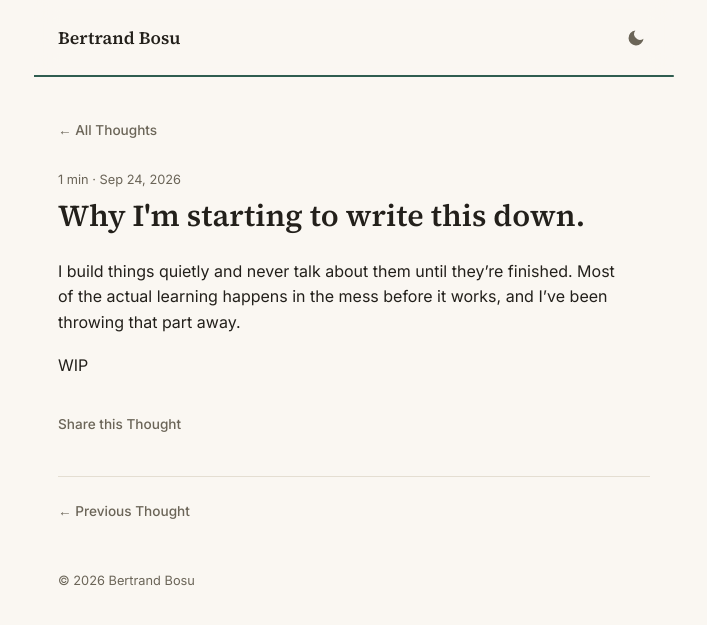
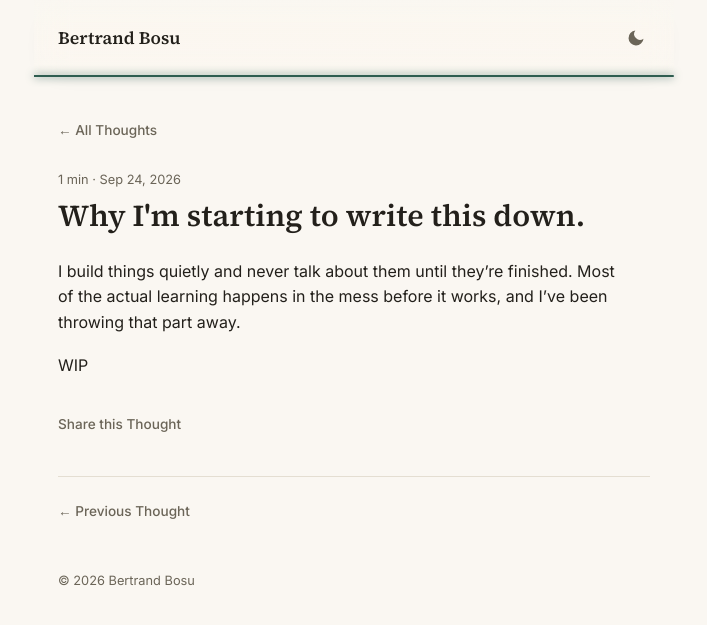
Before and after one commit to Bertqrt/bertrandbosu-blog1, a Jekyll site: the page built from _posts/2026-09-24-why-im-starting-to-write-this-down.md, in a window 1280 px wide. Shown: the top 625 px of the page, without its empty margins (286-993 px from the left). Built offline with Jekyll 4.4.1, drawn with Linux system fonts in a browser that asks for light colours; comment, search, counter and statistics services are not loaded.

Commit message:
Add liquid glass to the header and back-to-top button
Glass only on the two elements that float over content: stronger blur
with saturation, a light rim along the header edge, a soft glow on the
reading progress bar, and a glass back-to-top bubble with a specular
shine. Falls back to solid backgrounds where backdrop-filter is missing.

Co-Authored-By: Claude Opus 5.5 <noreply@anthropic.com>
Claude-Session: https://claude.ai/code/session_01BiMSynChDcLAHbsxCM5TBt

```diff
--- a/assets/css/style.css
+++ b/assets/css/style.css
@@ -10,7 +10,11 @@ a, button {
   --ink-soft: #6b6558;
   --accent: #2f5d50;
   --line: #e4ded2;
-  --header-bg: rgba(250, 247, 242, 0.72);
+  --header-bg: rgba(250, 247, 242, 0.6);
+  --glass-tint: rgba(250, 247, 242, 0.45);
+  --glass-rim: rgba(255, 255, 255, 0.8);
+  --glass-edge: rgba(35, 32, 27, 0.1);
+  --glass-shadow: rgba(35, 32, 27, 0.12);
   --code-bg: #f2ede4;
   --code-string: #9a5b2e;
 }
@@ -21,7 +25,11 @@ a, button {
   --ink-soft: #a89f8f;
   --accent: #5fae97;
   --line: #34302a;
-  --header-bg: rgba(27, 24, 21, 0.72);
+  --header-bg: rgba(27, 24, 21, 0.58);
+  --glass-tint: rgba(42, 38, 33, 0.45);
+  --glass-rim: rgba(255, 255, 255, 0.12);
+  --glass-edge: rgba(255, 255, 255, 0.08);
+  --glass-shadow: rgba(0, 0, 0, 0.4);
   --code-bg: #24201c;
   --code-string: #d9a066;
 }
@@ -51,10 +59,15 @@ a { color: inherit; text-decoration: none; }
   justify-content: space-between;
   margin: 0 -1.5rem 2.5rem;
   padding: 1.5rem;
-  background: var(--header-bg);
-  backdrop-filter: blur(12px);
-  -webkit-backdrop-filter: blur(12px);
-  border-bottom: 1px solid var(--line);
+  /* Liquid glass: blur + saturation so scrolled text tints through,
+     a bright rim just above the edge, and a soft lift off the page. */
+  background: linear-gradient(to bottom, var(--header-bg), var(--glass-tint));
+  backdrop-filter: blur(16px) saturate(180%);
+  -webkit-backdrop-filter: blur(16px) saturate(180%);
+  border-bottom: 1px solid var(--glass-edge);
+  box-shadow:
+    inset 0 -1px 0 var(--glass-rim),
+    0 8px 24px -16px var(--glass-shadow);
 }
 
 .home-link {
@@ -115,6 +128,7 @@ a { color: inherit; text-decoration: none; }
   height: 100%;
   background: var(--accent);
   border-radius: 0 2px 2px 0;
+  box-shadow: 0 0 8px var(--accent);
   transform: scaleX(0);
   transform-origin: 0 50%;
   transition: transform 0.1s linear;
@@ -412,9 +426,16 @@ a { color: inherit; text-decoration: none; }
   width: 44px;
   height: 44px;
   border-radius: 50%;
-  background: var(--accent);
-  color: var(--paper);
-  border: none;
+  background: var(--glass-tint);
+  backdrop-filter: blur(12px) saturate(180%);
+  -webkit-backdrop-filter: blur(12px) saturate(180%);
+  color: var(--accent);
+  border: 1px solid var(--glass-edge);
+  box-shadow:
+    inset 0 1px 1px var(--glass-rim),
+    inset 0 -1px 2px var(--glass-edge),
+    0 6px 16px var(--glass-shadow),
+    0 1px 3px var(--glass-shadow);
   display: flex;
   align-items: center;
   justify-content: center;
@@ -424,6 +445,18 @@ a { color: inherit; text-decoration: none; }
   transform: translateY(8px);
   transition: opacity 0.2s ease, transform 0.2s ease;
   z-index: 30;
+  overflow: hidden;
+}
+
+/* Specular shine across the top of the bubble */
+.back-to-top::before {
+  content: "";
+  position: absolute;
+  inset: 0;
+  border-radius: inherit;
+  background: radial-gradient(120% 70% at 30% 0%, var(--glass-rim), transparent 55%);
+  opacity: 0.7;
+  pointer-events: none;
 }
 
 .back-to-top.visible {
@@ -432,15 +465,21 @@ a { color: inherit; text-decoration: none; }
   transform: translateY(0);
 }
 
-.back-to-top:hover,
-.back-to-top:focus-visible { opacity: 0.85; }
+.back-to-top.visible:hover,
+.back-to-top.visible:focus-visible { transform: translateY(0) scale(1.06); }
 
 .back-to-top:focus-visible {
   outline: 2px solid var(--ink);
   outline-offset: 3px;
 }
 
-.back-to-top svg { width: 20px; height: 20px; }
+.back-to-top svg { width: 20px; height: 20px; position: relative; }
+
+/* Browsers without backdrop-filter get solid versions instead */
+@supports not ((backdrop-filter: blur(1px)) or (-webkit-backdrop-filter: blur(1px))) {
+  .site-header { background: var(--paper); }
+  .back-to-top { background: var(--paper); }
+}
 
 .theme-toggle,
 .social a,
```
